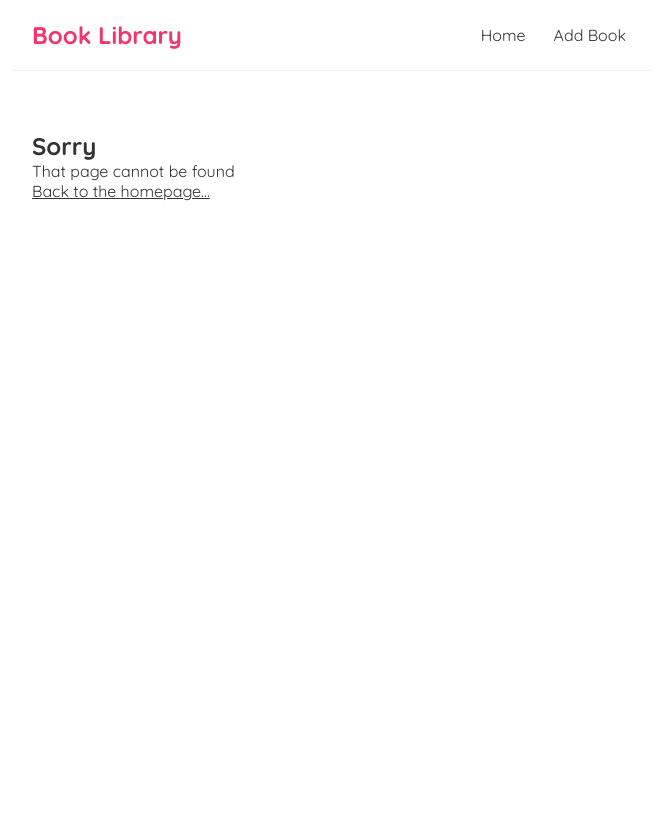
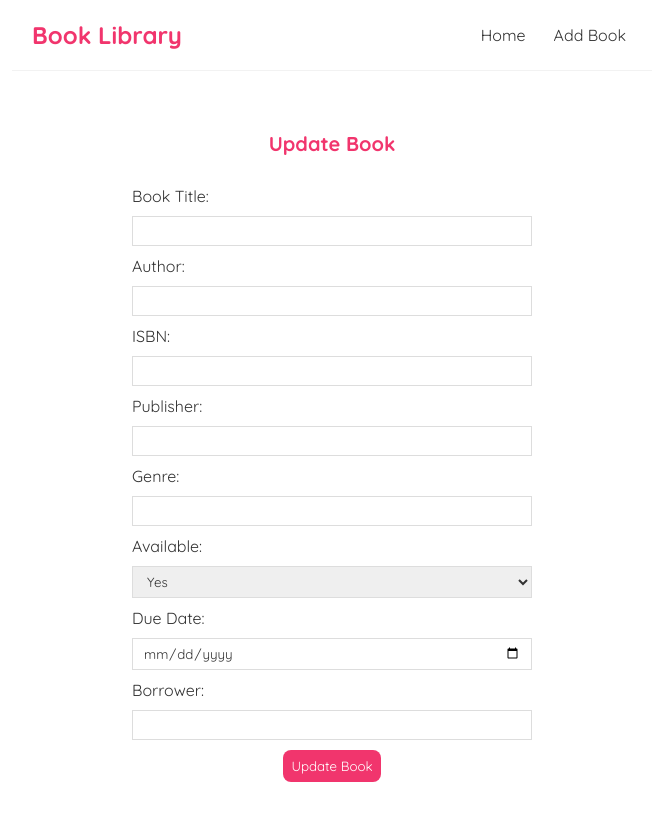
Before and after one commit to albaraah/week6-pp-fe, a React (Vite) app in the folder frontend/: page /edit-book/1 in a window 1280 px wide. Shown: the top 820 px of the page, without its empty margins (308-965 px from the left). Built offline with nearby package versions, Linux system fonts and the light colour scheme; no server answers.

Commit message:
feat(edit-book): add route and pre-filled edit form with PUT request

```diff
--- a/frontend/src/App.jsx
+++ b/frontend/src/App.jsx
@@ -6,6 +6,7 @@ import AddBookPage from "./pages/AddBookPage";
 import Navbar from "./components/Navbar";
 import NotFoundPage from "./pages/NotFoundPage";
 import Bookpage from "./pages/BookPage"
+import EditBookPage from "./pages/EditBookPage";
 
 const App = () => {
   return (
@@ -17,6 +18,7 @@ const App = () => {
             <Route path="/" element={<Home />} />
             <Route path="/add-book" element={<AddBookPage />} />
             <Route path="/books/:id" element={<Bookpage />} />
+            <Route path="/edit-book/:id" element={<EditBookPage />} />
             <Route path="*" element={<NotFoundPage />} />
           </Routes>
         </div>
--- a/frontend/src/components/BookListing.jsx
+++ b/frontend/src/components/BookListing.jsx
@@ -9,7 +9,8 @@ const BookListing = ( {book} ) => {
       <p>ISBN:{book.isbn}</p>
       <p>Publisher:{book.publisher}</p>
       <p>Genre:{book.genre}</p>
-      <p>Available:{book.availability.isAvailbale ? "Yes" : "No"}</p>
+      <p>Available:{book.availability.isAvailable ? "Yes" : "No"}</p>
+      <p>Due Date:{book.availability.dueDate ? book.availability.dueDate.split("T")[0]: ""}</p>
     </div>
   );
 };
--- a/frontend/src/pages/BookPage.jsx
+++ b/frontend/src/pages/BookPage.jsx
@@ -54,7 +54,8 @@ const BookPage = () => {
           <p>Genre:  {book.genre}</p>
           <p>Available: {book.availability.isAvailable ? "Yes" : "No"}</p>
           <p>Borrower: {book.availability.borrower || "—"}</p>
-          <p>Borrower: {book.borrower}</p>
+          <p>Due Date: {book.availability.dueDate ? book.availability.dueDate.split("T")[0]: ""}</p>
+          <button onClick={() => navigate(`/edit-book/${book._id}`)}>Edit</button>
           <button onClick={() => onDeleteClick(book._id)}>Delete</button>
           <button onClick={() => navigate("/")}>Back</button>
         </>
--- a/frontend/src/pages/EditBookPage.jsx
+++ b/frontend/src/pages/EditBookPage.jsx
@@ -1,27 +1,130 @@
+import { useState, useEffect } from "react";
+import { useParams, useNavigate } from "react-router-dom";
+
 const EditBookPage = () => {
+
+  const [title, setTitle] = useState("");
+  const [author, setAuthor] = useState("");
+  const [isbn, setIsbn] = useState("");
+  const [publisher, setPublisher] = useState("");
+  const [genre, setGenre] = useState("");
+  const [isAvailable, setIsAvailable] = useState("true");
+  const [dueDate, setDueDate] = useState("");
+  const [borrower, setBorrower] = useState("");
+
+  const navigate = useNavigate();
+  const { id } = useParams()
+
+  useEffect(() => {
+    const fetchBook = async () => {
+      const res = await fetch(`/api/books/${id}`);
+      const data = await res.json();
+      setTitle(data.title);
+      setAuthor(data.author);
+      setIsbn(data.isbn);
+      setPublisher(data.publisher);
+      setGenre(data.genre);
+      setIsAvailable(data.availability.isAvailable ? "true" : "false");
+      setDueDate(
+        data.availability.dueDate
+          ? data.availability.dueDate.split("T")[0]
+          : ""
+      );
+      setBorrower(data.availability.borrower || "");
+    };
+    fetchBook();
+  }, [id]);
+
+
+  const updateBook = async (updatedBook) => {
+    try {
+      const res = await fetch(`/api/books/${id}`, {
+        method: "PUT",
+        headers: { "Content-Type": "application/json" },
+        body: JSON.stringify(updatedBook),
+      });
+      if (!res.ok) throw new Error("Failed to update book");
+      return true;
+    } catch (error) {
+      console.error("Error updating book:", error);
+      return false;
+    }
+  };
+
+  const submitForm = (e) => {
+    e.preventDefault();
+    const updatedBook = {
+      title,
+      author,
+      isbn,
+      publisher,
+      genre,
+      availability: {
+        isAvailable: isAvailable === "true",
+        dueDate: dueDate || null,
+        borrower,
+      },
+    };
+    updateBook(updatedBook);
+    navigate(`/books/${id}`);
+  };
+
   return (
     <div className="create">
       <h2>Update Book</h2>
-      <form>
+      <form onSubmit={submitForm}>
         <label>Book Title:</label>
-        <input type="text" required />
+        <input
+          type="text"
+          required
+          value={title}
+          onChange={(e) => setTitle(e.target.value)}
+        />
         <label>Author:</label>
-        <input type="text" required />
+        <input
+          type="text"
+          required
+          value={author}
+          onChange={(e) => setAuthor(e.target.value)}
+        />
         <label>ISBN:</label>
-        <input type="text" required />
+        <input
+          type="text"
+          required
+          value={isbn}
+          onChange={(e) => setIsbn(e.target.value)}
+        />
         <label>Publisher:</label>
-        <input type="text" required />
+        <input
+          type="text"
+          required
+          value={publisher}
+          onChange={(e) => setPublisher(e.target.value)}
+        />
         <label>Genre:</label>
-        <input type="text" required />
+        <input
+          type="text"
+          required
+          value={genre}
+          onChange={(e) => setGenre(e.target.value)}
+        />
         <label>Available:</label>
-        <select>
+        <select value={isAvailable} onChange={(e) => setIsAvailable(e.target.value)}>
           <option value="true">Yes</option>
           <option value="false">No</option>
         </select>
         <label>Due Date:</label>
-        <input type="date" />
+        <input
+          type="date"
+          value={dueDate}
+          onChange={(e) => setDueDate(e.target.value)}
+        />
         <label>Borrower:</label>
-        <input type="text" />
+        <input
+          type="text"
+          value={borrower}
+          onChange={(e) => setBorrower(e.target.value)}
+        />
         <button>Update Book</button>
       </form>
     </div>
```
